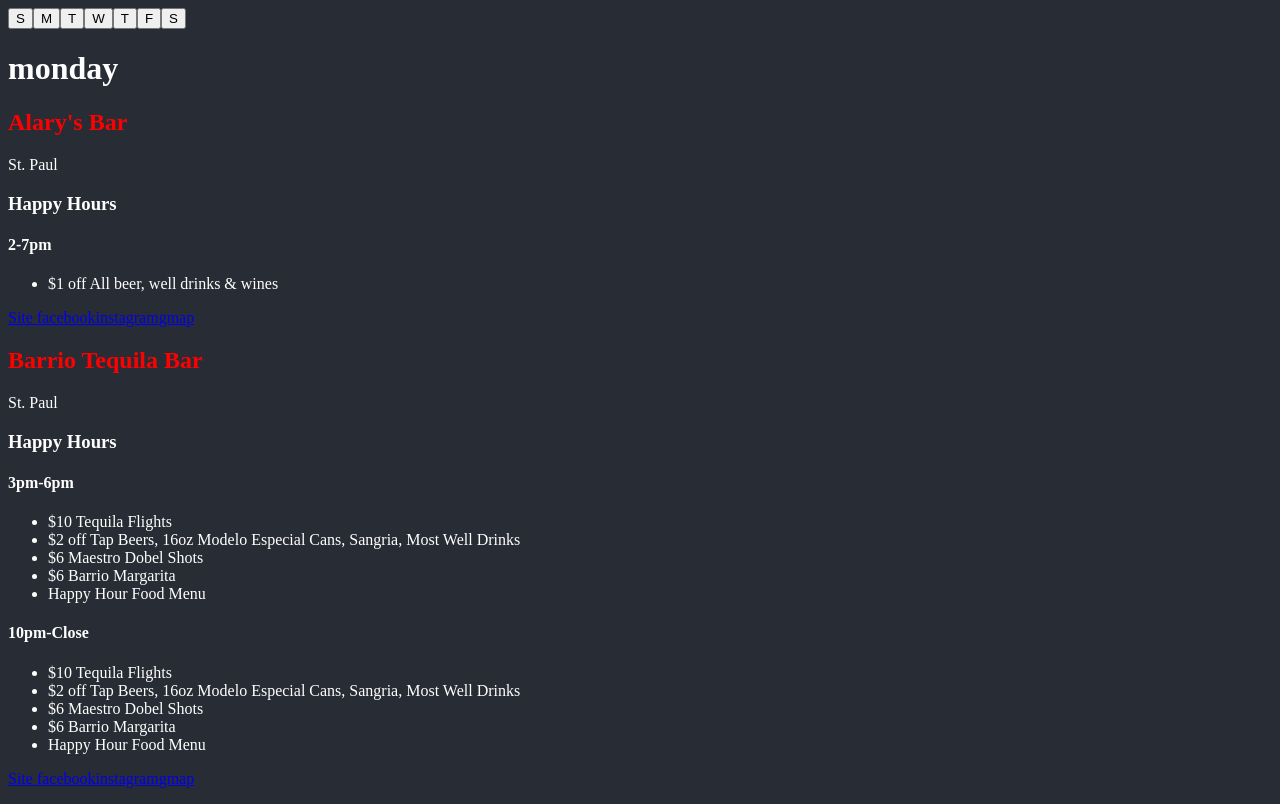
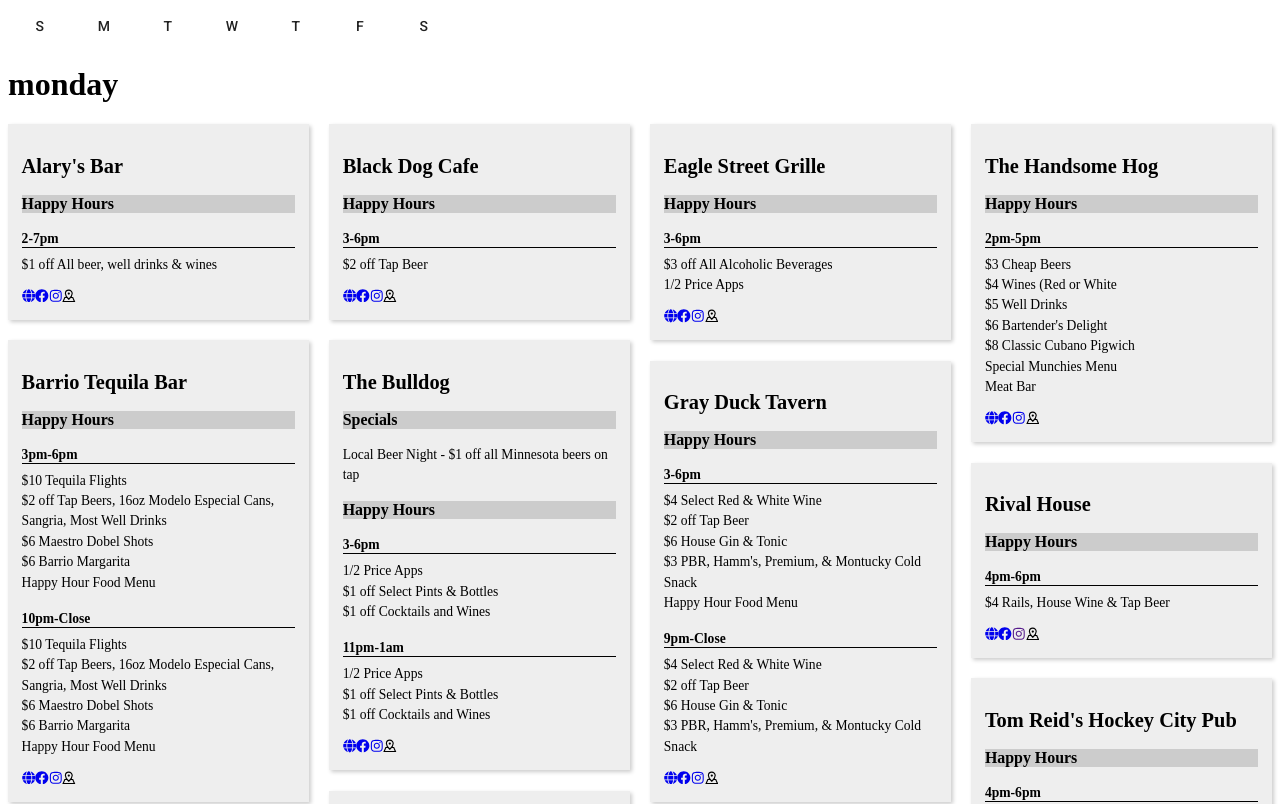
Before and after one commit to ryan258/react-happy-hour, a React (Create React App) app: page / in a window 1280 px wide. Shown: the top 804 px of the page. Built offline with nearby package versions, Linux system fonts and the light colour scheme.

Commit message:
Add material-ui, card, and CSS masonry stylings.

```diff
--- a/package.json
+++ b/package.json
@@ -3,11 +3,13 @@
   "version": "0.1.0",
   "private": true,
   "dependencies": {
+    "@material-ui/core": "^4.9.14",
     "@testing-library/jest-dom": "^4.2.4",
     "@testing-library/react": "^9.5.0",
     "@testing-library/user-event": "^7.2.1",
     "react": "^16.13.1",
     "react-dom": "^16.13.1",
+    "react-icons": "^3.10.0",
     "react-scripts": "3.4.1"
   },
   "scripts": {
--- a/public/index.html
+++ b/public/index.html
@@ -3,7 +3,10 @@
   <head>
     <meta charset="utf-8" />
     <link rel="icon" href="%PUBLIC_URL%/favicon.ico" />
-    <meta name="viewport" content="width=device-width, initial-scale=1" />
+    <meta
+      name="viewport"
+      content="minimum-scale=1, initial-scale=1, width=device-width"
+    />
     <meta name="theme-color" content="#000000" />
     <meta
       name="description"
@@ -24,6 +27,11 @@
       work correctly both with client-side routing and a non-root public URL.
       Learn how to configure a non-root public URL by running `npm run build`.
     -->
+    <link
+      rel="stylesheet"
+      href="https://fonts.googleapis.com/css?family=Roboto:300,400,500,700&display=swap"
+    />
+
     <title>Proto Happy Hour</title>
   </head>
   <body>
--- a/src/App.css
+++ b/src/App.css
@@ -1,6 +1,96 @@
-.App {
+/* .App {
+}
+
+.locationCard {
+  border: 1px solid #fff;
 }
 
 .locationName {
   color: red;
 }
+
+.locationLinks a {
+  background: #fff;
+  margin: 10px;
+} */
+
+h3 {
+  background-color: #ccc;
+}
+
+h4 {
+  /* text-decoration: underline; */
+  border-bottom: 1px solid;
+  margin-bottom: 0;
+}
+
+ul {
+  list-style: none;
+  padding: 0;
+  line-height: 1.5;
+  margin-top: 0.5em;
+}
+
+.container-masonry {
+  column-count: 3;
+  column-gap: 1em;
+  margin: 1.5em 0;
+  padding: 0;
+  -moz-column-gap: 1.5em;
+  -webkit-column-gap: 1.5em;
+  column-gap: 1.5em;
+  font-size: 0.85em;
+}
+
+.item-masonry {
+  background-color: #eee;
+  display: inline-block;
+  margin: 0 0 1em;
+  width: 100%;
+  padding: 1em;
+  margin: 0 0 1.5em;
+  width: 100%;
+  -webkit-transition: 1s ease all;
+  box-sizing: border-box;
+  -moz-box-sizing: border-box;
+  -webkit-box-sizing: border-box;
+  box-shadow: 2px 2px 4px 0 #ccc;
+}
+
+@media only screen and (min-width: 400px) {
+  .container-masonry {
+    -moz-column-count: 2;
+    -webkit-column-count: 2;
+    column-count: 2;
+  }
+}
+
+@media only screen and (min-width: 700px) {
+  .container-masonry {
+    -moz-column-count: 3;
+    -webkit-column-count: 3;
+    column-count: 3;
+  }
+}
+
+@media only screen and (min-width: 900px) {
+  .container-masonry {
+    -moz-column-count: 4;
+    -webkit-column-count: 4;
+    column-count: 4;
+  }
+}
+
+/* @media only screen and (min-width: 1100px) {
+  .container-masonry {
+      -moz-column-count: 5;
+      -webkit-column-count: 5;
+      column-count: 5;
+  }
+} */
+
+@media only screen and (min-width: 1280px) {
+  .wrapper {
+    width: 1260px;
+  }
+}
--- a/src/App.js
+++ b/src/App.js
@@ -1,6 +1,9 @@
 import React from 'react';
 import dealData from './data'
 import LocationCard from './components/LocationCard';
+
+import Button from '@material-ui/core/Button'
+
 import './App.css';
 
 function dow() {
@@ -39,17 +42,17 @@
       <div className="App">
         <header className="App-header">
           <nav>
-            <button onClick={() => this.setState({ dayOfWeek: 'sunday'})}>S</button>
-            <button onClick={() => this.setState({ dayOfWeek: 'monday'})}>M</button>
-            <button onClick={() => this.setState({ dayOfWeek: 'tuesday'})}>T</button>
-            <button onClick={() => this.setState({ dayOfWeek: 'wednesday'})}>W</button>
-            <button onClick={() => this.setState({ dayOfWeek: 'thursday'})}>T</button>
-            <button onClick={() => this.setState({ dayOfWeek: 'friday'})}>F</button>
-            <button onClick={() => this.setState({ dayOfWeek: 'saturday'})}>S</button>
+            <Button onClick={() => this.setState({ dayOfWeek: 'sunday'})}>S</Button>
+            <Button onClick={() => this.setState({ dayOfWeek: 'monday'})}>M</Button>
+            <Button onClick={() => this.setState({ dayOfWeek: 'tuesday'})}>T</Button>
+            <Button onClick={() => this.setState({ dayOfWeek: 'wednesday'})}>W</Button>
+            <Button onClick={() => this.setState({ dayOfWeek: 'thursday'})}>T</Button>
+            <Button onClick={() => this.setState({ dayOfWeek: 'friday'})}>F</Button>
+            <Button onClick={() => this.setState({ dayOfWeek: 'saturday'})}>S</Button>
           </nav>
           <h1>{this.state.dayOfWeek}</h1>
         </header>
-        <main>
+        <main className="container-masonry">
           {locationComponents}
         </main>
       </div>
--- a/src/components/LocationCard.js
+++ b/src/components/LocationCard.js
@@ -6,9 +6,9 @@
 export default function LocationCard(props) {
     console.log(props)
     return (
-        <article>
+        <article className="locationCard item-masonry">
             <h2 className="locationName">{props.location.name}</h2>
-            <p>{props.location.location}</p>
+            {/* <p>{props.location.location}</p> */}
             {props.location.specials[props.dow].length > 0 ? (
                 <LocationDailySpecials {...props} />
             ) : ''}
--- a/src/components/LocationLinks.js
+++ b/src/components/LocationLinks.js
@@ -1,19 +1,21 @@
 import React from 'react'
+import { FaGlobe, FaFacebook, FaInstagram,  } from 'react-icons/fa'
+import { GrMap  } from 'react-icons/gr'
 
 function LocationLinks(props) {
     return (
         <div className="locationLinks">
-            <a href={props.location.website} target="_blank" rel="noopener noreferrer">
-                Site {}
+            <a className="locationLinksSite" href={props.location.website} target="_blank" rel="noopener noreferrer">
+                <FaGlobe />
             </a>
-            <a href={props.location.facebook} target="_blank" rel="noopener noreferrer">
-                facebook
+            <a className="locationLinksFacebook" href={props.location.facebook} target="_blank" rel="noopener noreferrer">
+                <FaFacebook />
             </a>
-            <a href={props.location.instagram} target="_blank" rel="noopener noreferrer">
-                instagram
+            <a className="locationLinksInstagram" href={props.location.instagram} target="_blank" rel="noopener noreferrer">
+                <FaInstagram />
             </a>
-            <a href={props.location.googleMap} target="_blank" rel="noopener noreferrer">
-                gmap
+            <a className="locationLinksGMap" href={props.location.googleMap} target="_blank" rel="noopener noreferrer">
+                <GrMap />
             </a>
         </div>
     )
--- a/src/index.css
+++ b/src/index.css
@@ -1,4 +1,4 @@
-body {
+/* body {
   background-color: #282c34;
   color: white;
-}
+} */
```
Also changed, not shown: 1 other file (tests, documents, lock files or other folders).
